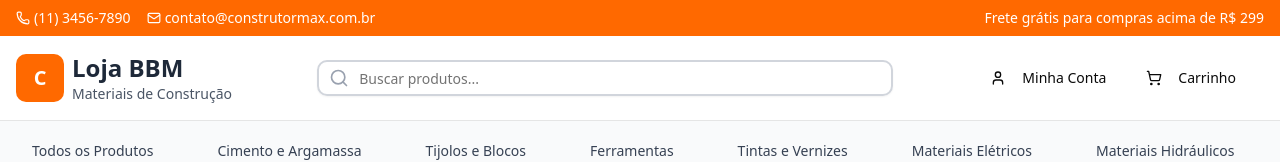
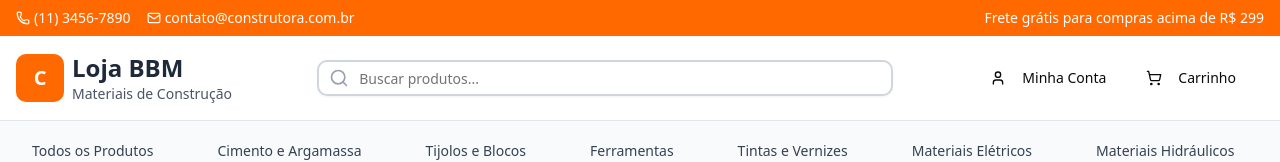
Before and after one commit to kakow-coder/constructionNBM, a React (Vite) app: page / in a window 1280 px wide. Shown: the top 162 px of the page. Built offline with nearby package versions, Linux system fonts and the light colour scheme.

Commit message:
Update Header.jsx

```diff
--- a/src/components/Header.jsx
+++ b/src/components/Header.jsx
@@ -37,7 +37,7 @@ const Header = ({ onCategoryClick, onCartClick, onSearchChange }) => {
             </div>
             <div className="flex items-center space-x-1">
               <Mail size={14} />
-              <span>contato@construtormax.com.br</span>
+              <span>contato@construtora.com.br</span>
             </div>
           </div>
           <div className="hidden md:block">
```
